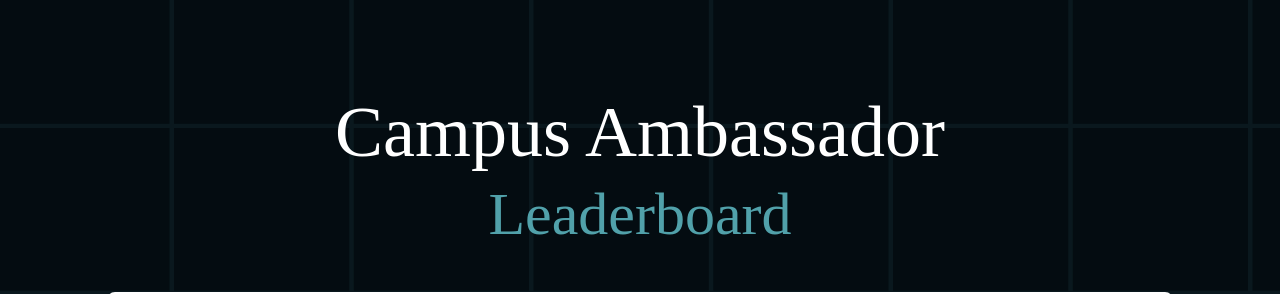
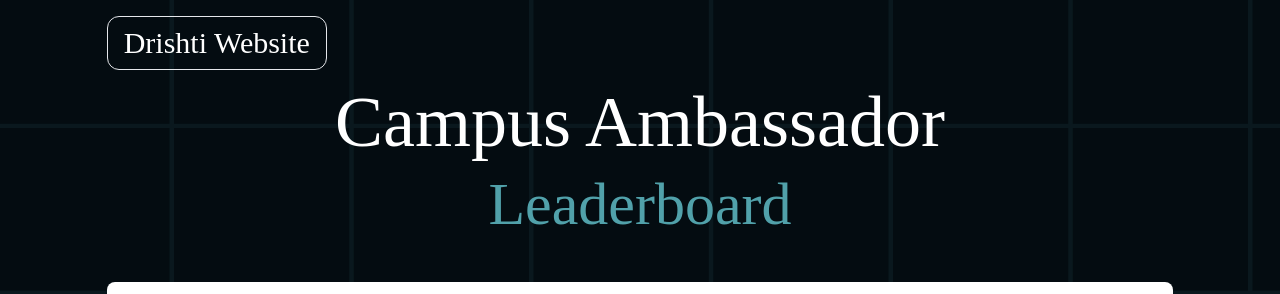
Before and after one commit to john-George510/ca-frondend, a React (Vite) app: page / in a window 1280 px wide. Shown: the top 294 px of the page. Built offline with nearby package versions, Linux system fonts and the light colour scheme; no server answers; a web font is replaced by a local one.

Commit message:
feat: removed ref code

```diff
--- a/src/App.jsx
+++ b/src/App.jsx
@@ -32,7 +32,11 @@ export default function App() {
   return (
     <>
       <div className="font-odibee-sans h-full flex flex-col justify-center items-center gap-4 md:gap-12">
-        <div className="flex flex-col items-center pt-4 sm:pt-24 gap-1 md:gap-4">
+        {/* <div className="text-white mt-4">
+          Drishti Website
+        </div> */}
+        <div className="w-5/6 flex flex-col items-center pt-4 gap-1 md:gap-4">
+          <a href="https://www.drishti.cet.ac.in/" className="text-3xl font-medium text-white border rounded-xl px-4 py-2 self-start">Drishti Website</a>
           <h2 className="text-3xl md:text-7xl font-medium text-white">Campus Ambassador</h2>
           <h2 className="text-xl md:text-6xl font-medium text-[#51A1AA]">Leaderboard</h2>
         </div>
@@ -48,11 +52,11 @@ export default function App() {
           </thead>
           <div className="w-full h-2 md:h-4"></div>
           <tbody className="bg-[#51A1AA17] rounded-lg backdrop-blur-lg block h-96 overflow-auto">
-            {filteredLeaderboard.map((lb, index) => (
+            {filteredLeaderboard.slice(0, 20).map((lb, index) => (
               <tr className="text-xs md:text-2xl text-white uppercase" key={index + lb.name}>
-                <td className="text-center py-4 w-40">{leaderboard.indexOf(lb) + 1}</td>
+                <td className="text-left pl-8 py-4 w-40">{leaderboard.indexOf(lb) + 1}</td>
                 <td className="text-center w-64">{lb.name}</td>
-                <td className="text-center flex-grow">{lb.college}</td>
+                <td className="text-center w-[800px]">{lb.college}</td>
                 {/* <td className="text-center">{lb.total_count}</td> */}
               </tr>
             ))}
```
